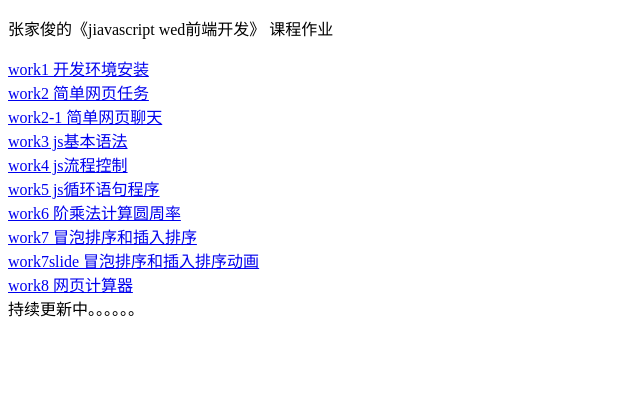
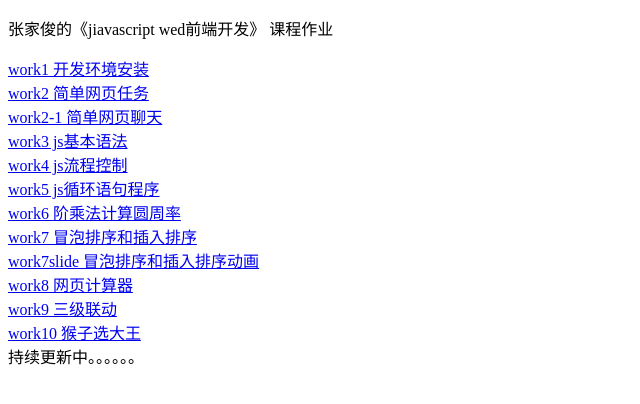
Before and after one commit to 2pac-aka/jswork, a plain HTML site: page index.html in a window 1280 px wide. Shown: the whole page, without its empty margins (0-640 px from the left). Drawn offline with Linux system fonts and the light colour scheme.

Commit message:
Add files via upload

```diff
--- a/index.html
+++ b/index.html
@@ -16,6 +16,8 @@
     <a href='work7/index.html'>work7 冒泡排序和插入排序</a><br>
     <a href='work7slide/index.html'>work7slide 冒泡排序和插入排序动画</a><br>
     <a href='work8/index.html'>work8 网页计算器</a><br>
+    <a href='work9/index.html'>work9 三级联动</a><br>
+    <a href='work10/index.html'>work10 猴子选大王</a><br>
     持续更新中。。。。。。
 </body>
 </html>
```
